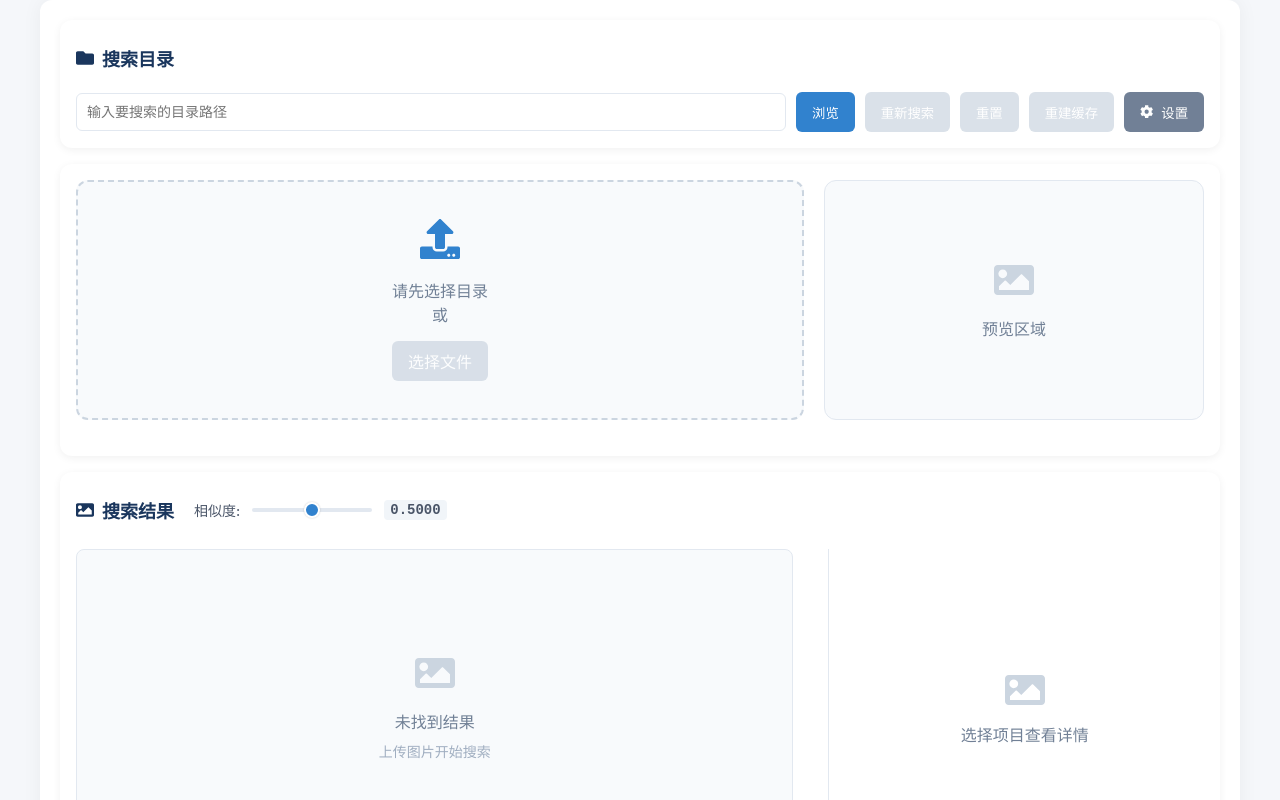
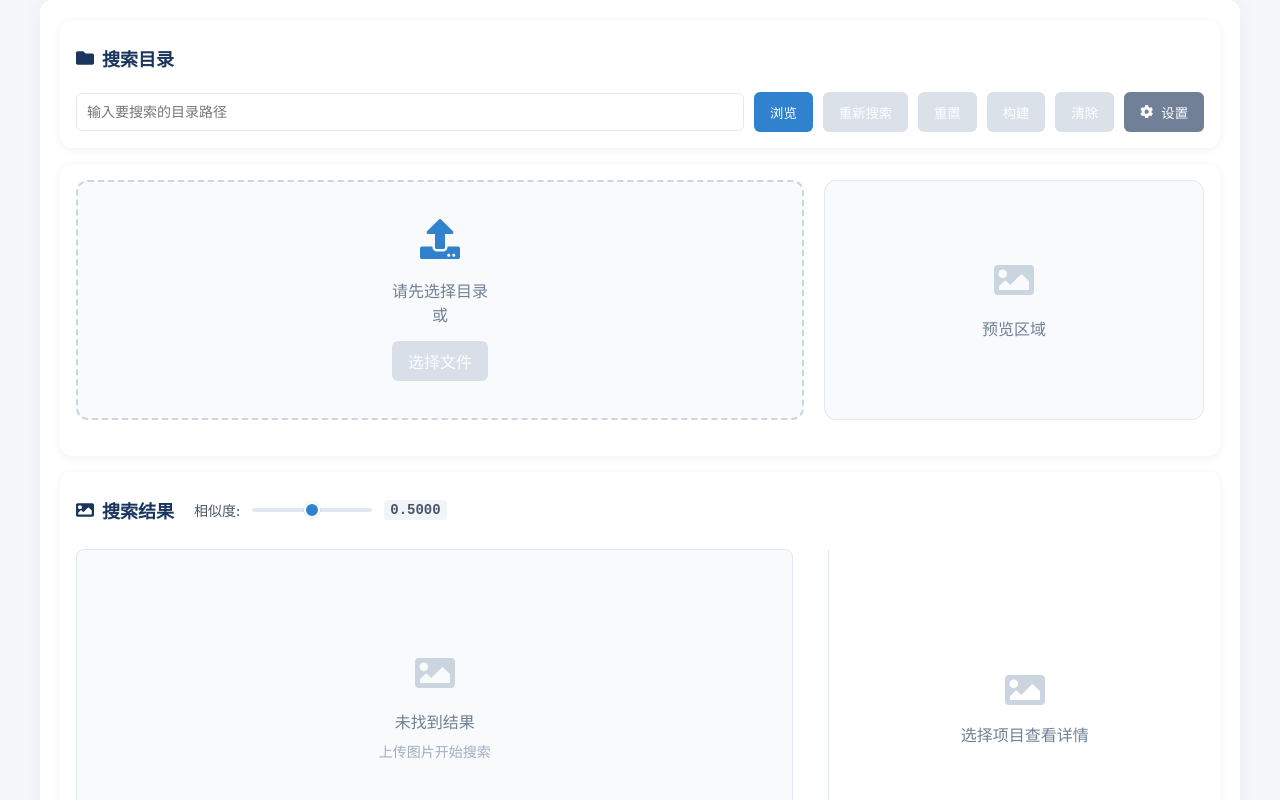
Before and after one commit to hofens/iconfinder, a React (Create React App) app: page / in a window 1280 px wide. Shown: the top 800 px of the page. Built offline with nearby package versions, Linux system fonts and the light colour scheme.

Commit message:
增加清除缓存

```diff
--- a/src/App.js
+++ b/src/App.js
@@ -817,8 +817,23 @@ function App() {
                 <button onClick={resetPreview} disabled={!searchPath.trim()} title={getText('directory.reset')}>
                   {getText('directory.reset')}
                 </button>
-                <button onClick={rebuildCache} disabled={!searchPath.trim()} title={getText('directory.rebuildCache')}>
-                  {getText('directory.rebuildCache')}
+                <button onClick={rebuildCache} disabled={!searchPath.trim()} title={getText('directory.build')}>
+                  {getText('directory.build')}
+                </button>
+                <button onClick={async () => {
+                  if (window.electron) {
+                    try {
+                      setStatus('正在清除缓存...');
+                      await window.electron.clearImageCache(searchPath);
+                      setStatus('缓存已清除');
+                      setCacheInitialized(false);
+                    } catch (error) {
+                      console.error('Error clearing cache:', error);
+                      setStatus(`清除缓存失败: ${error.message}`);
+                    }
+                  }
+                }} disabled={!searchPath.trim()} title={getText('directory.clear')}>
+                  {getText('directory.clear')}
                 </button>
                 <button className="settings-btn" onClick={() => setShowSettings(true)} title={getText('directory.settings')}>
                   <FaCog /> {getText('directory.settings')}
--- a/src/locales.js
+++ b/src/locales.js
@@ -15,6 +15,8 @@ export const locales = {
       research: '重新搜索',
       reset: '重置',
       rebuildCache: '重建缓存',
+      build: '构建',
+      clear: '清除',
       settings: '设置'
     },
     upload: {
@@ -65,6 +67,8 @@ export const locales = {
       research: 'Research',
       reset: 'Reset',
       rebuildCache: 'Rebuild Cache',
+      build: 'Build',
+      clear: 'Clear',
       settings: 'Settings'
     },
     upload: {
```
Also changed, not shown: main.js (+26 -0 lines), preload.js (+8 -0 lines).
